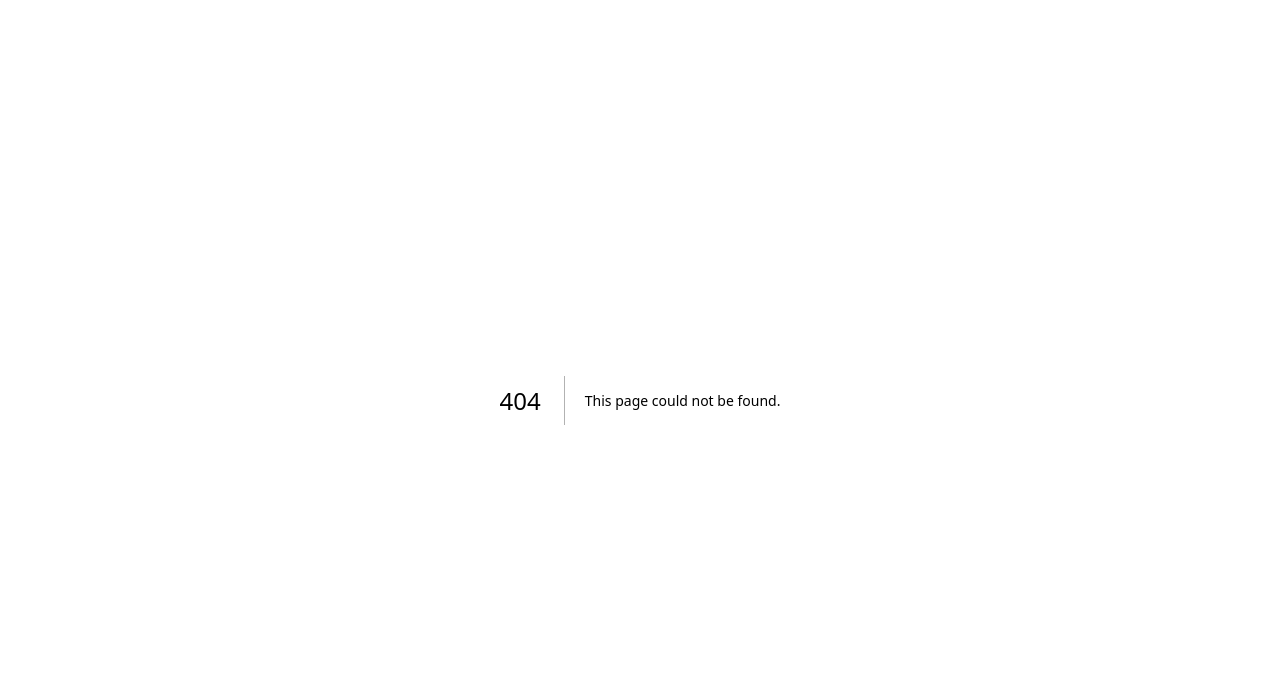
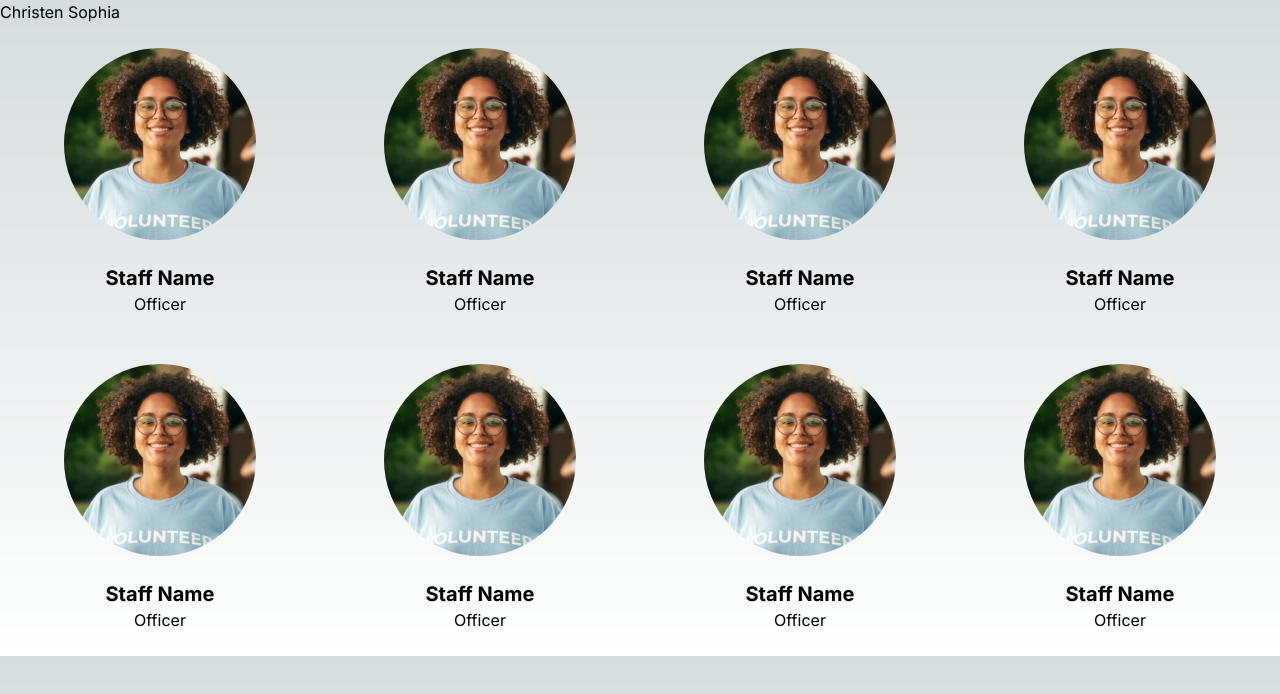
Before and after one commit to TritonSE/4FLOT-Website-Revamp, a Next.js app in the folder frontend/: page /team in a window 1280 px wide. Before the commit this address had no page. Shown: the top 694 px of the page. Built offline with nearby package versions, Linux system fonts and the light colour scheme.

Commit message:
member cards

```diff
--- /dev/null
+++ b/frontend/src/app/team/MemberInfo.tsx
@@ -0,0 +1,16 @@
+import Image from "next/image";
+import React from "react";
+
+const MemberInfo = () => {
+  return (
+    <div className="flex flex-col items-center py-6">
+      <div className="rounded-full w-48 h-48 overflow-hidden">
+        <Image src="/volunteer.png" alt="Volunteer" width={200} height={200} priority />
+      </div>
+      <h1 className="text-xl font-bold pt-6">Staff Name</h1>
+      <p>Officer</p>
+    </div>
+  );
+};
+
+export default MemberInfo;
--- /dev/null
+++ b/frontend/src/app/team/page.tsx
@@ -0,0 +1,21 @@
+import React from "react";
+
+import MemberInfo from "./MemberInfo";
+
+export default function Team() {
+  return (
+    <main>
+      <div>Christen Sophia</div>
+      <div className="grid grid-cols-4">
+        <MemberInfo />
+        <MemberInfo />
+        <MemberInfo />
+        <MemberInfo />
+        <MemberInfo />
+        <MemberInfo />
+        <MemberInfo />
+        <MemberInfo />
+      </div>
+    </main>
+  );
+}
```
Also changed, not shown: frontend/public/volunteer.png (added).
